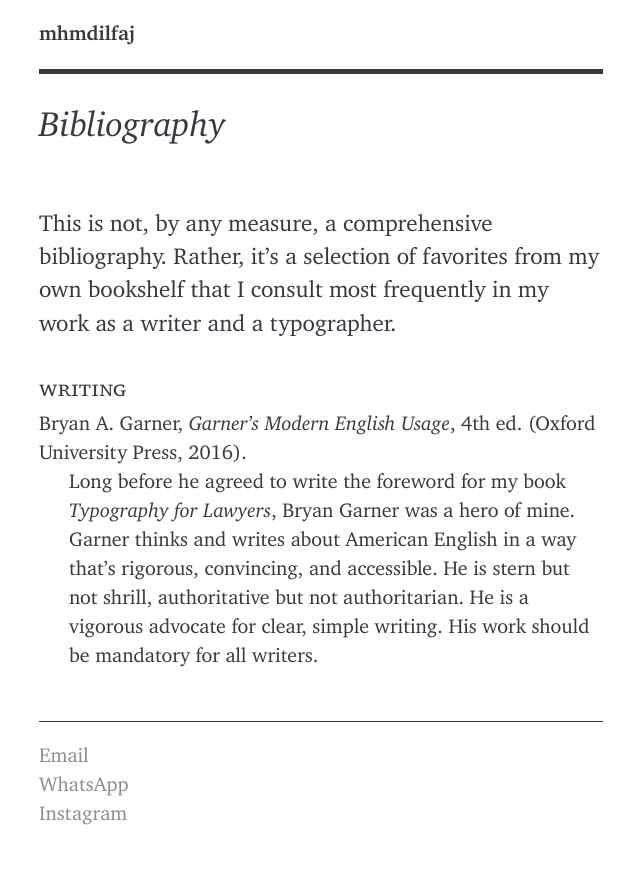
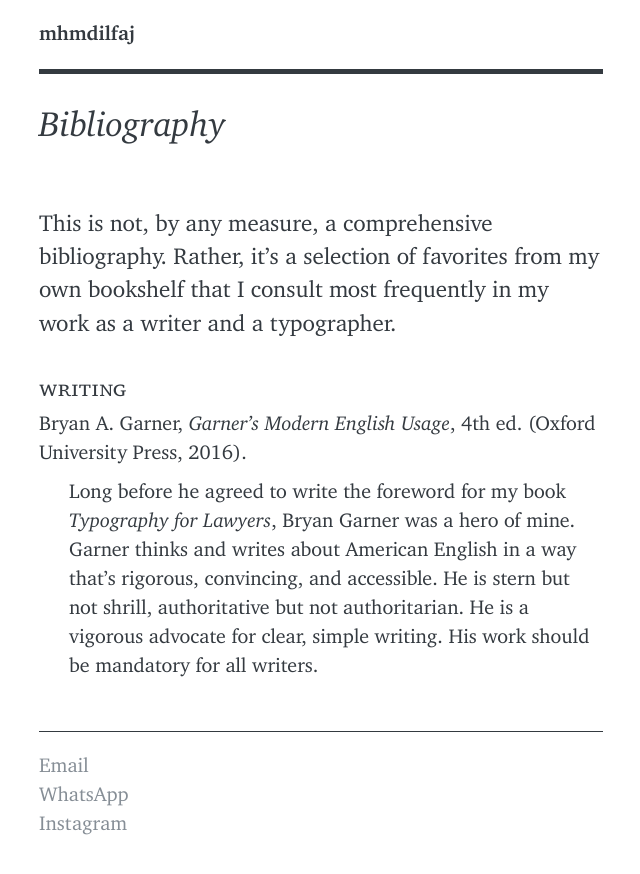
Before and after one commit to mhmdilfaj/mhmdilfaj.github.io, a Jekyll site: the page built from bibliography.md, in a window 1280 px wide. Shown: the top 874 px of the page, without its empty margins (319-959 px from the left). Built offline with Jekyll 4.4.1, drawn with Linux system fonts in a browser that asks for light colours.

Commit message:
Update stylesheet.css

```diff
--- a/assets/stylesheet.css
+++ b/assets/stylesheet.css
@@ -255,6 +255,7 @@ ul, ol, dl {
 dt {
   font-weight: normal;
 	font-style: normal;
+	padding-bottom: .5em;
 }
 
 dd {
```
